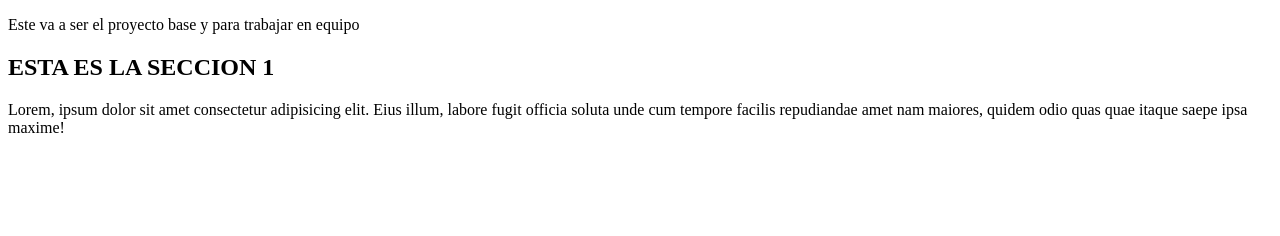
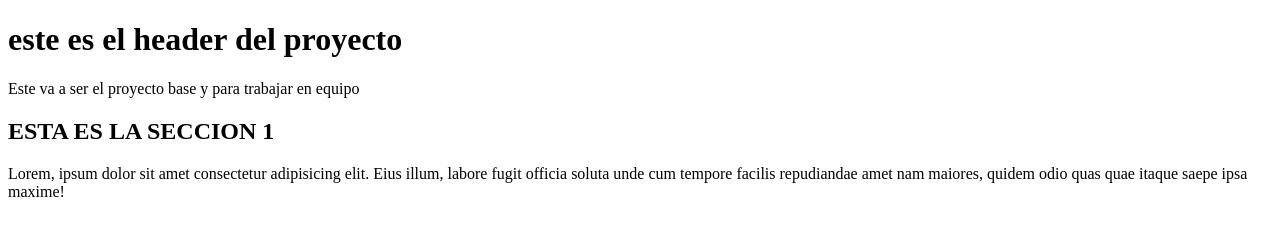
Before and after one commit to Marcestordeur/Clase4-git, a plain HTML site: page index.html in a window 1280 px wide. Drawn offline with Linux system fonts and the light colour scheme.

Commit message:
se genera el header de la web

```diff
--- a/index.html
+++ b/index.html
@@ -5,6 +5,9 @@
   <meta name="viewport" content="width=device-width, initial-scale=1.0">
   <title>Document</title>
 </head>
+<header>
+  <h1>este es el header del proyecto</h1>
+</header>
 <body>
   <p>Este va a ser el proyecto base y para trabajar en equipo</p>
 
```
